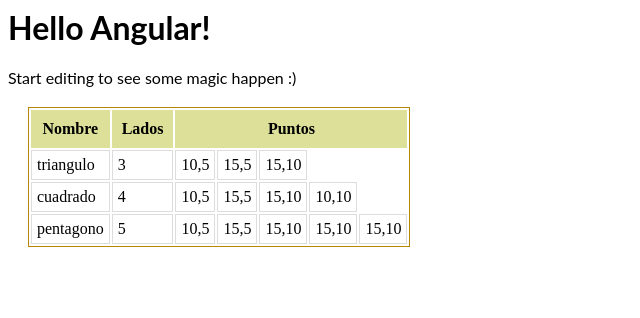
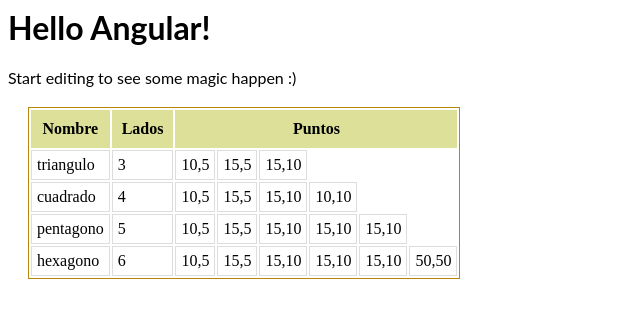
Before and after one commit to LinkSlim/angular-cj7sac, an Angular app: page / in a window 1280 px wide. Shown: the top 318 px of the page, without its empty margins (0-640 px from the left). Built offline with nearby package versions, Linux system fonts and the light colour scheme.

Commit message:
Añado hexagono

```diff
--- a/src/app/geometria/datos-poligono.component.ts
+++ b/src/app/geometria/datos-poligono.component.ts
@@ -69,6 +69,35 @@
           y: 10
         }
       ]
+    },
+    {
+      nombre: 'hexagono',
+      puntos: [
+        {
+          x: 10,
+          y: 5
+        },
+        {
+          x: 15,
+          y: 5
+        },
+        {
+          x: 15,
+          y: 10
+        },
+        {
+          x: 15,
+          y: 10
+        },
+        {
+          x: 15,
+          y: 10
+        },
+        {
+          x: 50,
+          y: 50
+        }
+      ]
     }
   ];
 
```
